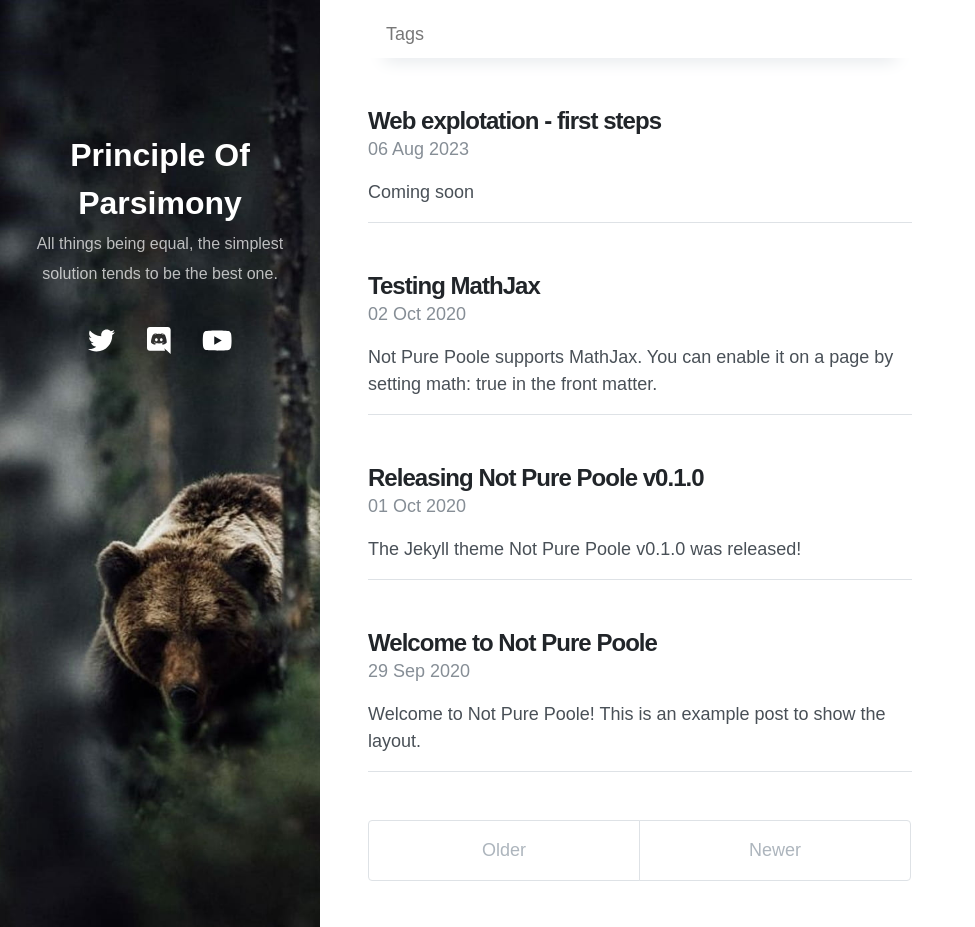
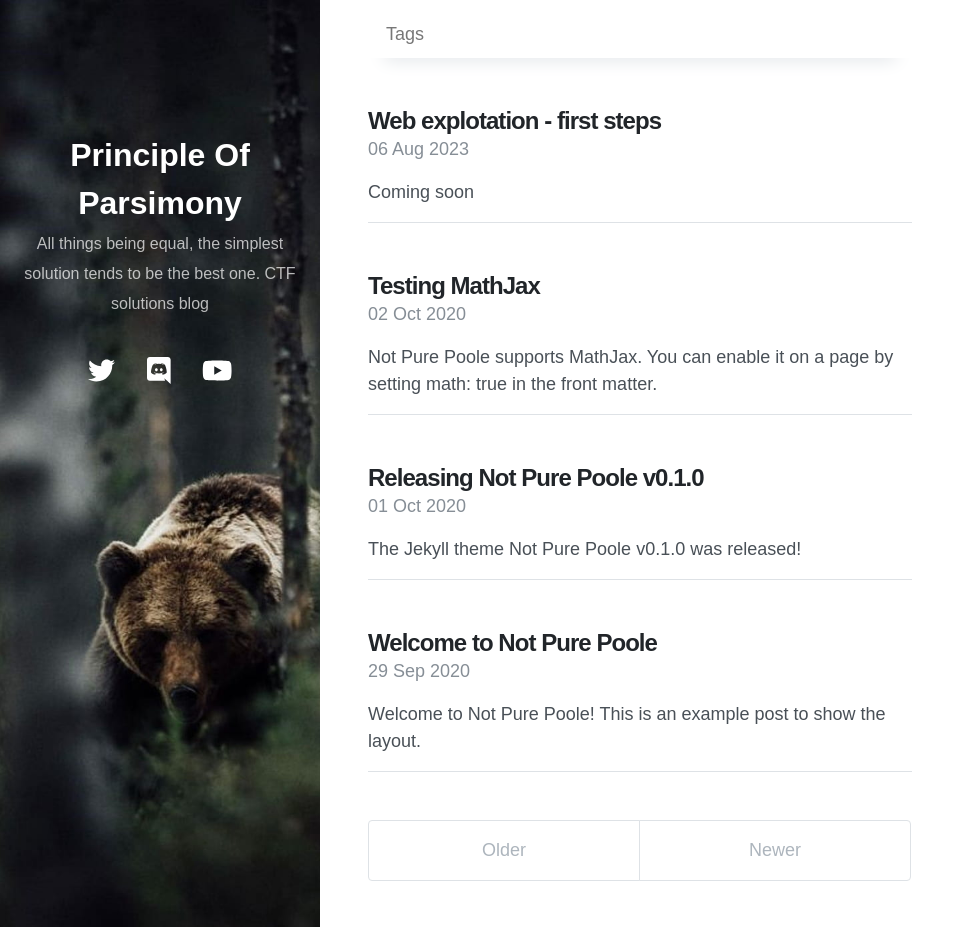
Before and after one commit to InfoSecGopNik/CTF, a Jekyll site: the page built from index.html, in a window 1280 px wide and 927 px high. Shown: the whole window, without its empty margins (0-975 px from the left). Built offline with Jekyll 4.4.1, drawn with Linux system fonts in a browser that asks for light colours; nearby versions of some CDN libraries; the list of posts is cut into pages by our own code.

Commit message:
Update _config.yml

```diff
--- a/_config.yml
+++ b/_config.yml
@@ -1,6 +1,6 @@
 # Setup
 title: Principle Of Parsimony
-description: All things being equal, the simplest solution tends to be the best one.
+description: All things being equal, the simplest solution tends to be the best one. CTF solutions blog
 #avatar: /avatar.jpeg
 paginate: 5
 permalink: pretty
```
